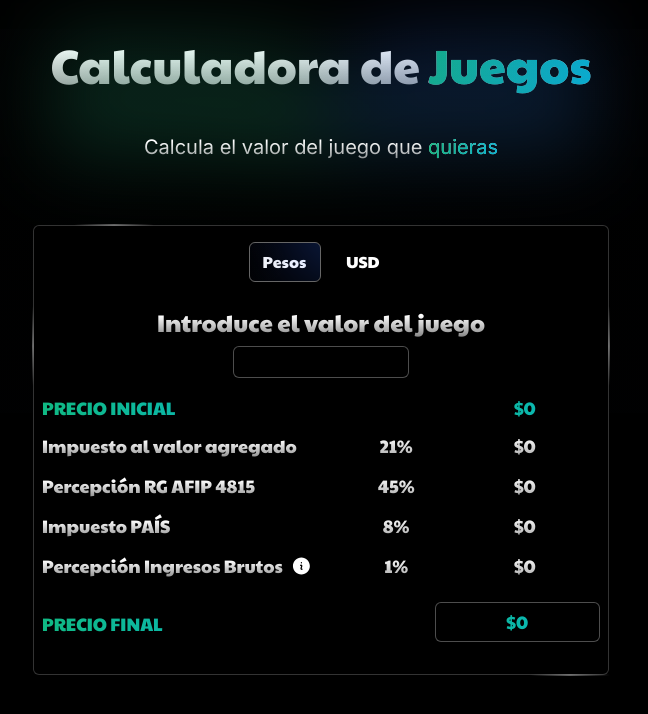
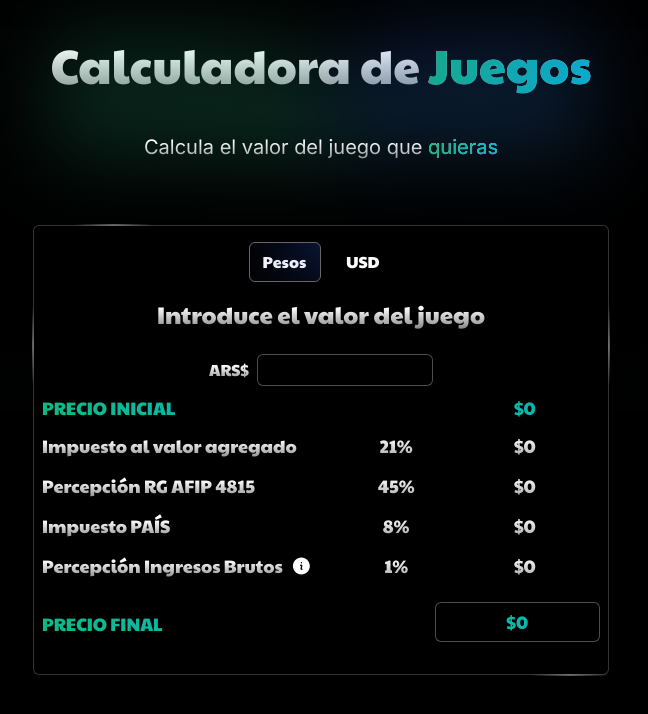
Before and after one commit to MatySeitour/que-me-estan-cobrando, a Next.js app: page / in a window 1280 px wide. Shown: the part 2107-2821 px from the top of the page, without its empty margins (319-967 px from the left). Built offline with nearby package versions, Linux system fonts and the light colour scheme; no server answers.

Commit message:
fix(pesosCalculator) add conditional and ars$ label

```diff
--- a/src/components/PesosCalculator.tsx
+++ b/src/components/PesosCalculator.tsx
@@ -21,7 +21,11 @@ export const PesosCalculator = ({
   const [inputPriceValue, setInputPriceValue] = useState("");
 
   const handleInputChange = (e: ChangeEvent<HTMLInputElement>) => {
-    if (e.target.value.length <= 8 && Number(e.target.value) < 30000) {
+    if (
+      e.target.value.length <= 8 &&
+      Number(e.target.value) < 30000 &&
+      e.target.value[0] != "0"
+    ) {
       setInputPriceValue(e.target.value);
     }
   };
@@ -64,10 +68,14 @@ export const PesosCalculator = ({
           </div>
         </div>
 
-        <div className="flex h-auto w-full flex-col items-center justify-center p-2">
+        <div className="gap flex h-auto w-full flex-col items-center justify-center gap-4">
           <label className="bg-gradient__effect mb-2 text-2xl font-normal text-transparent">
             Introduce el valor del juego
           </label>
+          <div className="flex flex-row items-center gap-2">
+            <p className="bg-gradient__effect text-center text-base font-normal text-transparent">
+              ARS$
+            </p>
             <input
               type="text"
               pattern="[0-9]+"
@@ -75,6 +83,7 @@ export const PesosCalculator = ({
               value={inputPriceValue}
               className="bg-gradient__effect h-8 w-44 rounded-md border border-white/30 bg-black p-2 text-center font-normal text-transparent caret-white outline-none focus:border-white/60"
             />
+          </div>
         </div>
         <div className="h-auto w-full">
           <div className="flex h-10 w-full">
```
Lines whose indentation alone changed are shown as unchanged.
